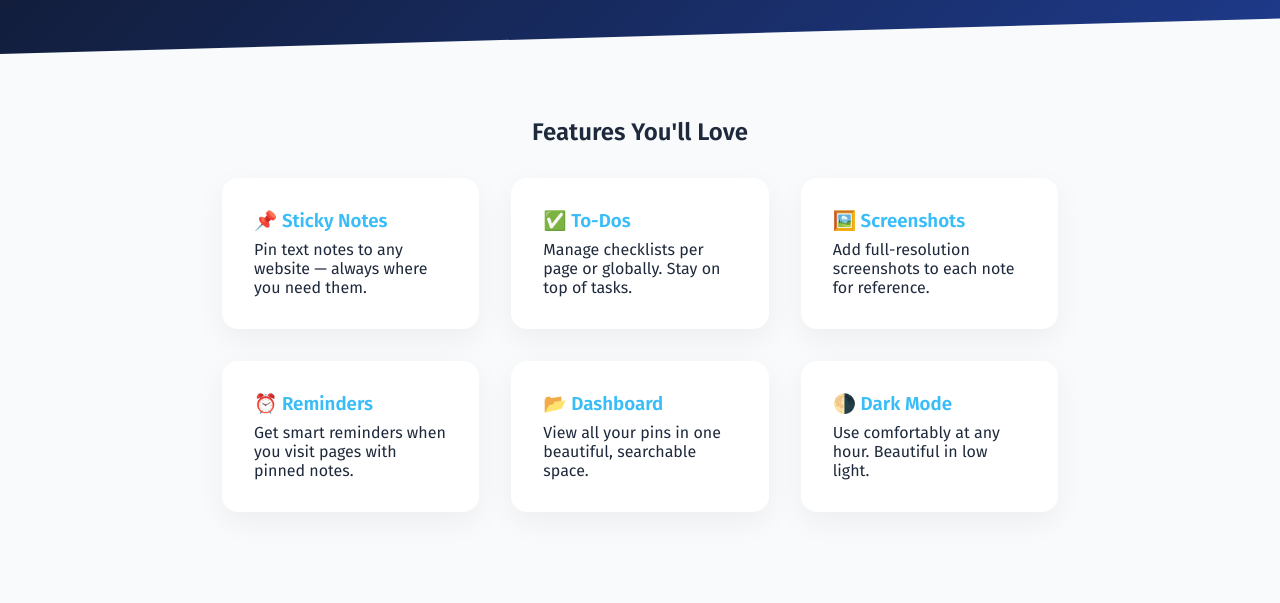
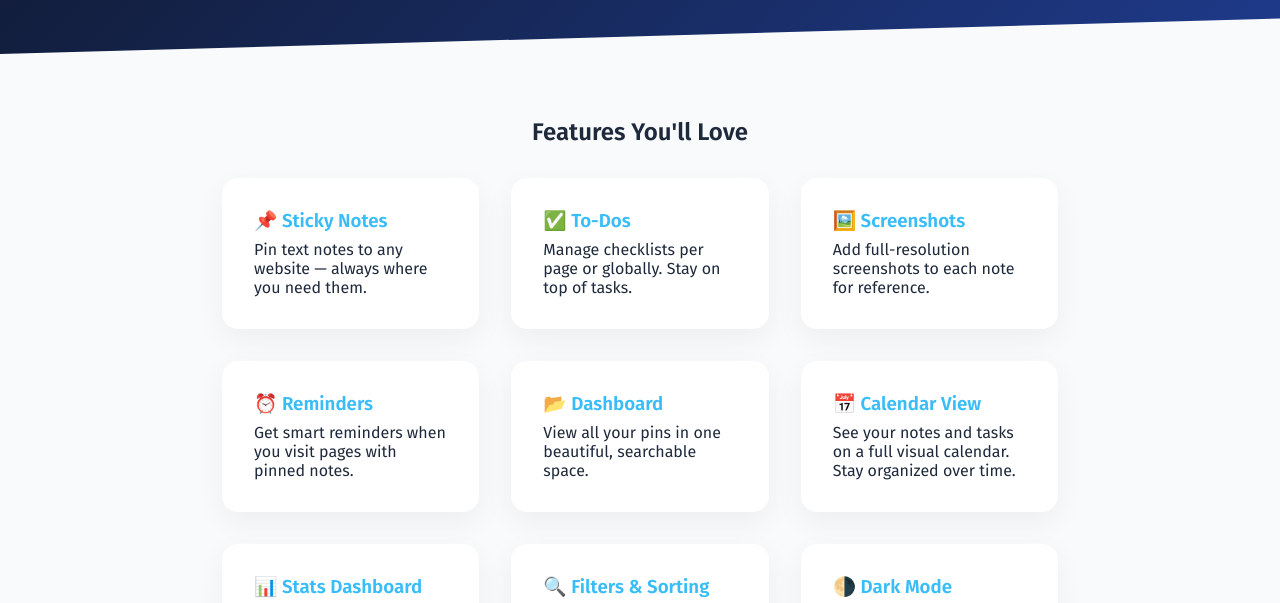
Before and after one commit to PG-BT/notepin, a plain HTML site: page index.html in a window 1280 px wide. Shown: the part 301-904 px from the top of the page. Drawn offline with Linux system fonts and the light colour scheme.

Commit message:
Update index.html

```diff
--- a/index.html
+++ b/index.html
@@ -125,6 +125,9 @@
       <div class="card"><h3>🖼️ Screenshots</h3><p>Add full-resolution screenshots to each note for reference.</p></div>
       <div class="card"><h3>⏰ Reminders</h3><p>Get smart reminders when you visit pages with pinned notes.</p></div>
       <div class="card"><h3>📂 Dashboard</h3><p>View all your pins in one beautiful, searchable space.</p></div>
+      <div class="card"><h3>📅 Calendar View</h3><p>See your notes and tasks on a full visual calendar. Stay organized over time.</p></div>
+      <div class="card"><h3>📊 Stats Dashboard</h3><p>Track your productivity with heatmaps, charts and detailed pin activity stats.</p></div>
+      <div class="card"><h3>🔍 Filters & Sorting</h3><p>Quickly find pins by website, folder, search or filters like screenshots and to-dos.</p></div>
       <div class="card"><h3>🌗 Dark Mode</h3><p>Use comfortably at any hour. Beautiful in low light.</p></div>
     </div>
   </section>
```
